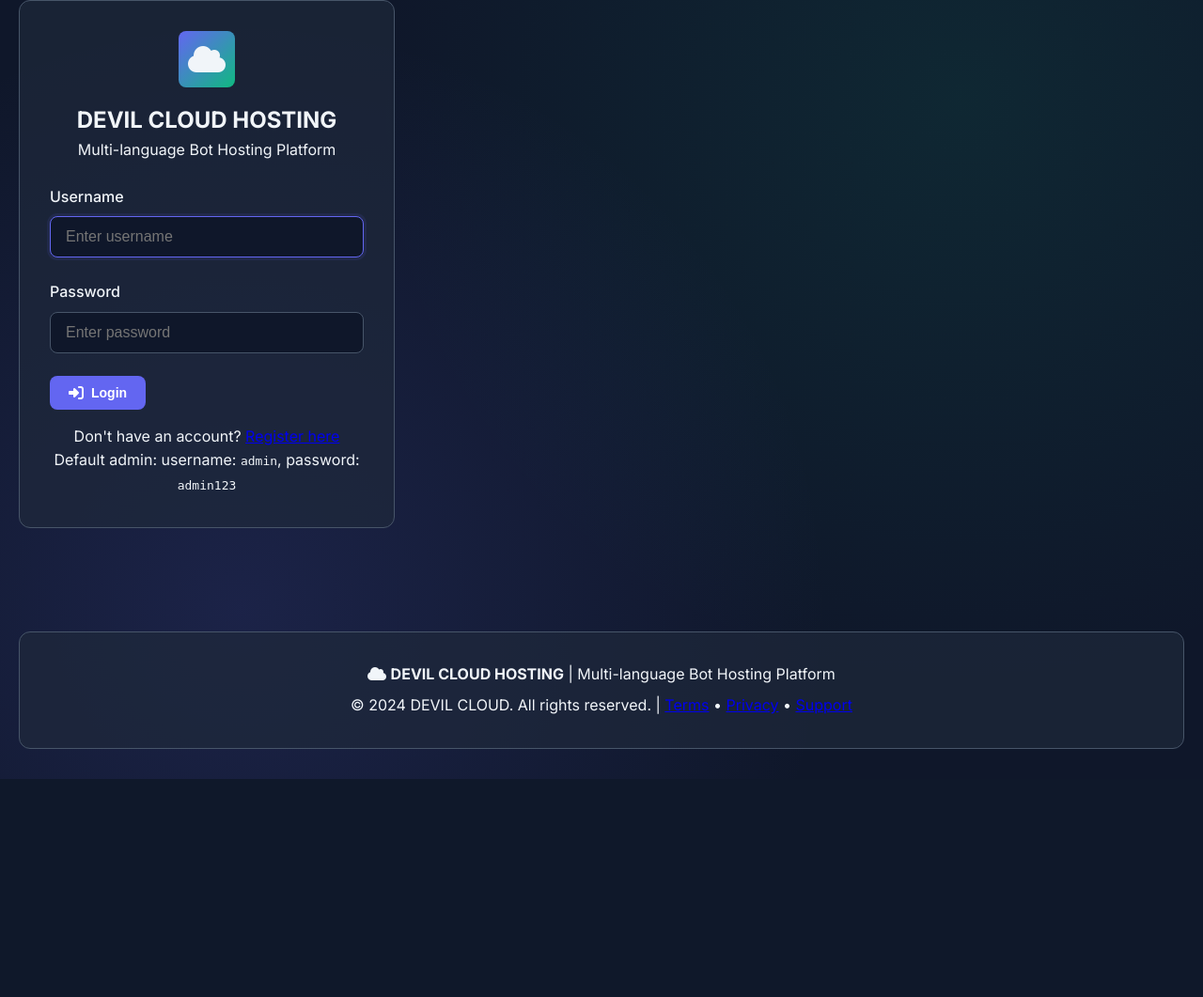
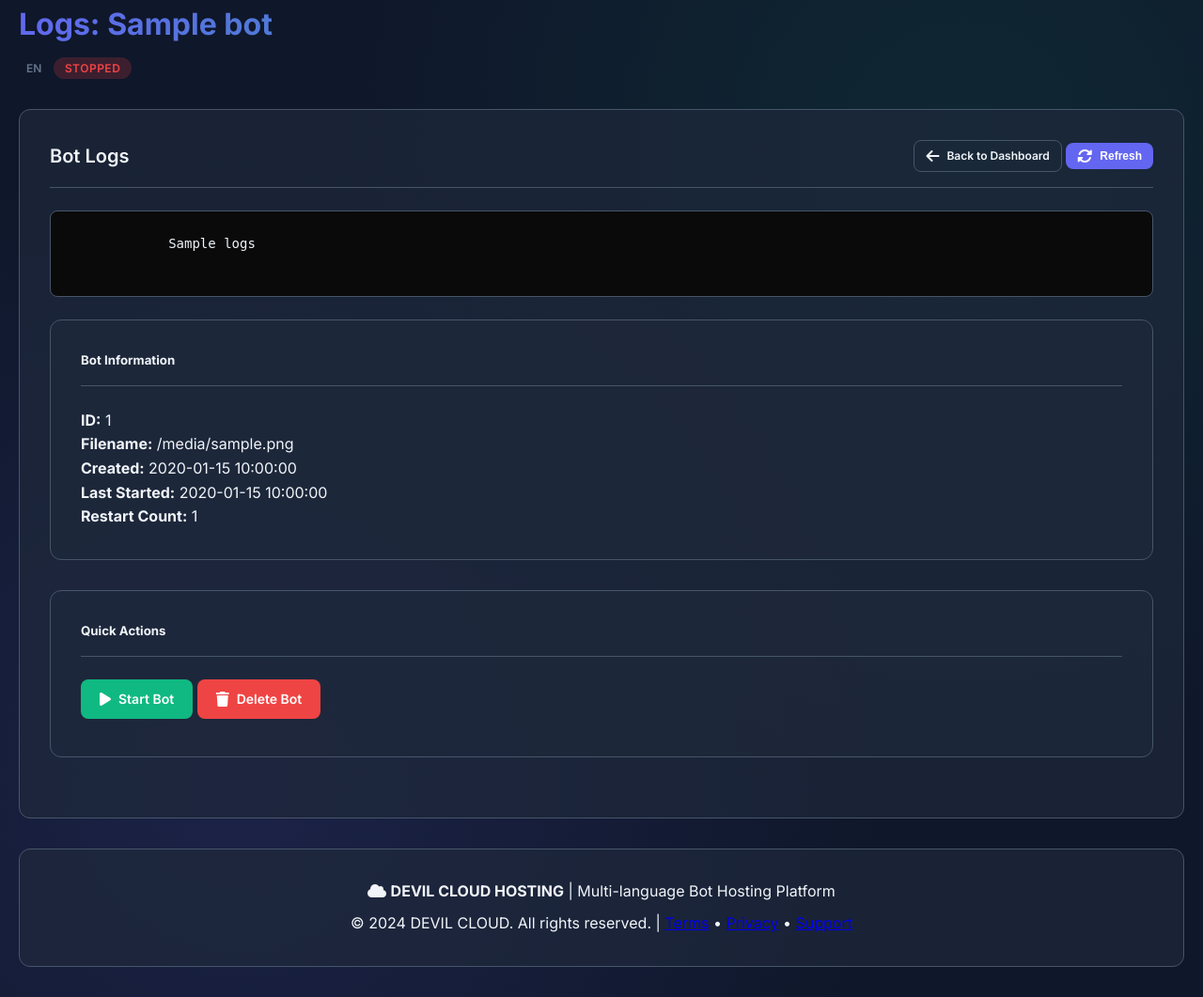
Before and after one commit to DEVIL0924/devil-cloud-advanced, a Python web app: template templates/logs.html in a window 1280 px wide. Shown: the part 75-1136 px from the top of the page at 94% size. Before the commit the page ends 904 px from the top, so only its background shows below. Run offline with Jinja, Linux system fonts and the light colour scheme; the template is opened without the code that fills it: most values are stand-ins (such as "Sample title", 1, 10 or a date in 2020).

Commit message:
Update logs.html

```diff
--- a/templates/logs.html
+++ b/templates/logs.html
@@ -1,52 +1,115 @@
 {% extends "layout.html" %}
 
-{% block title %}Login - DEVIL CLOUD{% endblock %}
+{% block title %}Logs - {{ bot.name }} - DEVIL CLOUD{% endblock %}
 
 {% block content %}
-<div class="center" style="min-height: 80vh;">
-    <div class="card" style="max-width: 400px; width: 100%;">
-        <div class="text-center mb-4">
-            <div class="logo-icon" style="width: 60px; height: 60px; margin: 0 auto 1rem;">
-                <i class="fas fa-cloud fa-2x"></i>
-            </div>
-            <h2>DEVIL CLOUD HOSTING</h2>
-            <p class="text-muted">Multi-language Bot Hosting Platform</p>
+<div class="dashboard-header">
+    <h1>Logs: {{ bot.name }}</h1>
+    <p>
+        <span class="language-badge language-{{ bot.language }}">{{ bot.language|upper }}</span>
+        <span class="bot-status status-{{ bot.status }} ms-2">{{ bot.status|upper }}</span>
+    </p>
+</div>
+
+<div class="card">
+    <div class="card-header">
+        <h2 class="card-title">Bot Logs</h2>
+        <div>
+            <a href="/dashboard" class="btn btn-sm btn-outline">
+                <i class="fas fa-arrow-left"></i> Back to Dashboard
+            </a>
+            <button class="btn btn-sm btn-primary" onclick="refreshLogs()">
+                <i class="fas fa-sync-alt"></i> Refresh
+            </button>
+        </div>
+    </div>
+
+    <div class="card-body">
+        <div class="logs-container" id="logs-container">
+            <pre>{{ logs }}</pre>
         </div>
 
-        <form method="post">
-            <div class="form-group">
-                <label class="form-label">Username</label>
-                <input type="text"
-                       class="form-control"
-                       name="username"
-                       placeholder="Enter username"
-                       required
-                       autofocus>
+        <div class="mt-4">
+            <div class="row">
+                <div class="col-md-6">
+                    <div class="card">
+                        <div class="card-header">
+                            <h5>Bot Information</h5>
+                        </div>
+                        <div class="card-body">
+                            <p><strong>ID:</strong> {{ bot.id }}</p>
+                            <p><strong>Filename:</strong> {{ bot.filename }}</p>
+                            <p><strong>Created:</strong> {{ bot.created_at[:19].replace('T', ' ') }}</p>
+                            {% if bot.last_started %}
+                            <p><strong>Last Started:</strong> {{ bot.last_started[:19].replace('T', ' ') }}</p>
+                            {% endif %}
+                            {% if bot.restart_count > 0 %}
+                            <p><strong>Restart Count:</strong> {{ bot.restart_count }}</p>
+                            {% endif %}
+                        </div>
+                    </div>
+                </div>
+                <div class="col-md-6">
+                    <div class="card">
+                        <div class="card-header">
+                            <h5>Quick Actions</h5>
+                        </div>
+                        <div class="card-body">
+                            <div class="btn-group-vertical w-100">
+                                {% if bot.status == 'running' %}
+                                <a href="/stop/{{ bot.id }}" class="btn btn-warning mb-2">
+                                    <i class="fas fa-stop"></i> Stop Bot
+                                </a>
+                                <a href="/restart/{{ bot.id }}" class="btn btn-primary mb-2">
+                                    <i class="fas fa-redo"></i> Restart Bot
+                                </a>
+                                {% else %}
+                                <a href="/start/{{ bot.id }}" class="btn btn-success mb-2">
+                                    <i class="fas fa-play"></i> Start Bot
+                                </a>
+                                {% endif %}
+                                <a href="/delete/{{ bot.id }}"
+                                   class="btn btn-danger"
+                                   onclick="return confirm('Are you sure you want to delete this bot?')">
+                                    <i class="fas fa-trash"></i> Delete Bot
+                                </a>
+                            </div>
+                        </div>
+                    </div>
+                </div>
             </div>
-
-            <div class="form-group">
-                <label class="form-label">Password</label>
-                <input type="password"
-                       class="form-control"
-                       name="password"
-                       placeholder="Enter password"
-                       required>
-            </div>
-
-            <button type="submit" class="btn btn-primary w-100 mb-3">
-                <i class="fas fa-sign-in-alt"></i> Login
-            </button>
-
-            <div class="text-center">
-                <p class="text-muted">
-                    Don't have an account?
-                    <a href="/register" class="text-primary">Register here</a>
-                </p>
-                <p class="small text-muted">
-                    Default admin: username: <code>admin</code>, password: <code>admin123</code>
-                </p>
-            </div>
-        </form>
+        </div>
     </div>
 </div>
 {% endblock %}
+
+{% block extra_js %}
+<script>
+function refreshLogs() {
+    window.location.reload();
+}
+
+// Auto-refresh logs every 30 seconds if bot is running
+{% if bot.status == 'running' %}
+setTimeout(function() {
+    refreshLogs();
+}, 30000);
+{% endif %}
+
+// Syntax highlighting for logs
+document.addEventListener('DOMContentLoaded', function() {
+    const logsContainer = document.getElementById('logs-container');
+    if (logsContainer) {
+        const logs = logsContainer.textContent;
+        let highlighted = logs
+            .replace(/ERROR|Error|error/g, '<span class="log-error">$&</span>')
+            .replace(/WARNING|Warning|warning/g, '<span class="log-warning">$&</span>')
+            .replace(/INFO|Info|info/g, '<span class="log-info">$&</span>')
+            .replace(/DEBUG|Debug|debug/g, '<span class="log-debug">$&</span>')
+            .replace(/\d{4}-\d{2}-\d{2} \d{2}:\d{2}:\d{2}/g, '<span class="log-time">$&</span>');
+
+        logsContainer.innerHTML = '<pre>' + highlighted + '</pre>';
+    }
+});
+</script>
+{% endblock %}
```
